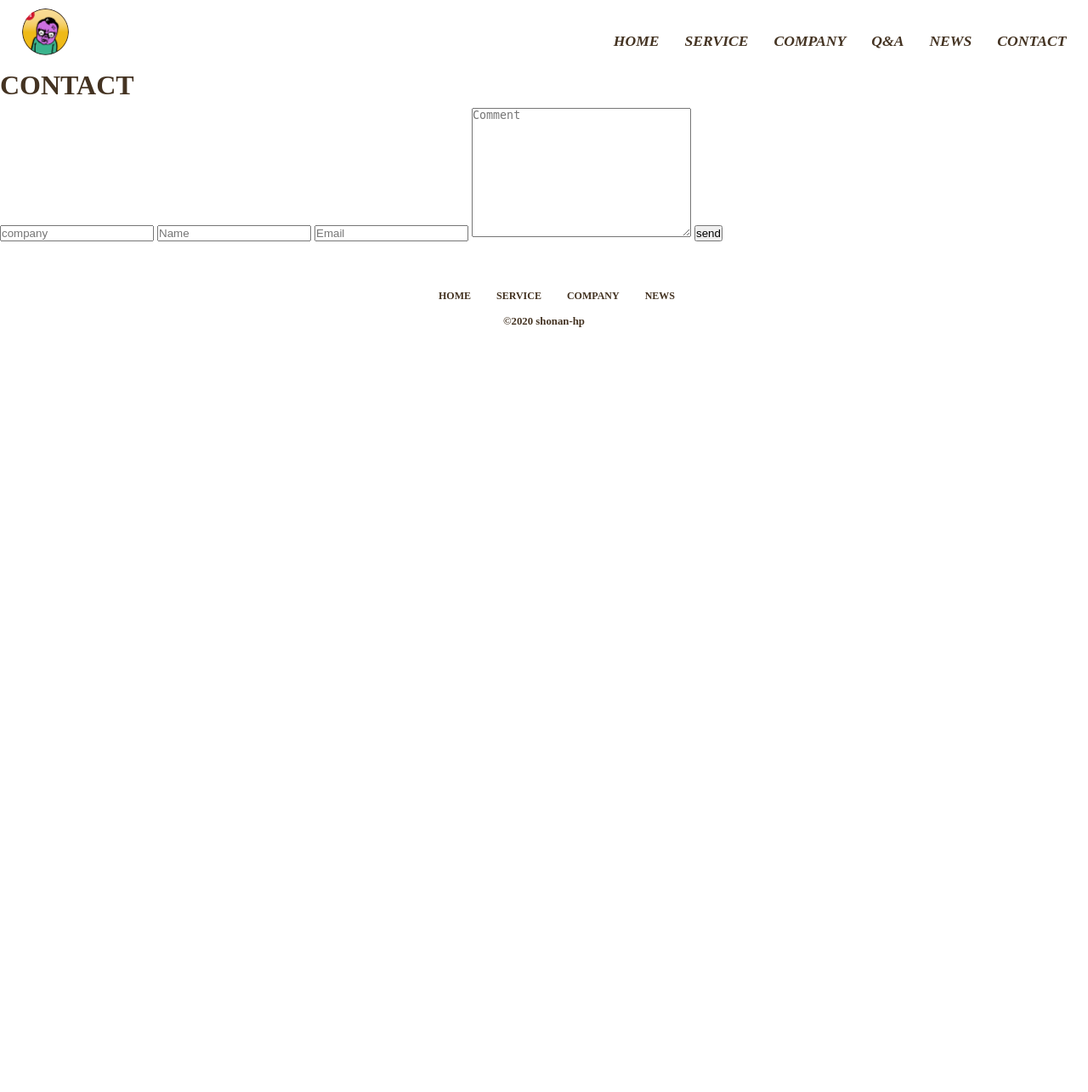
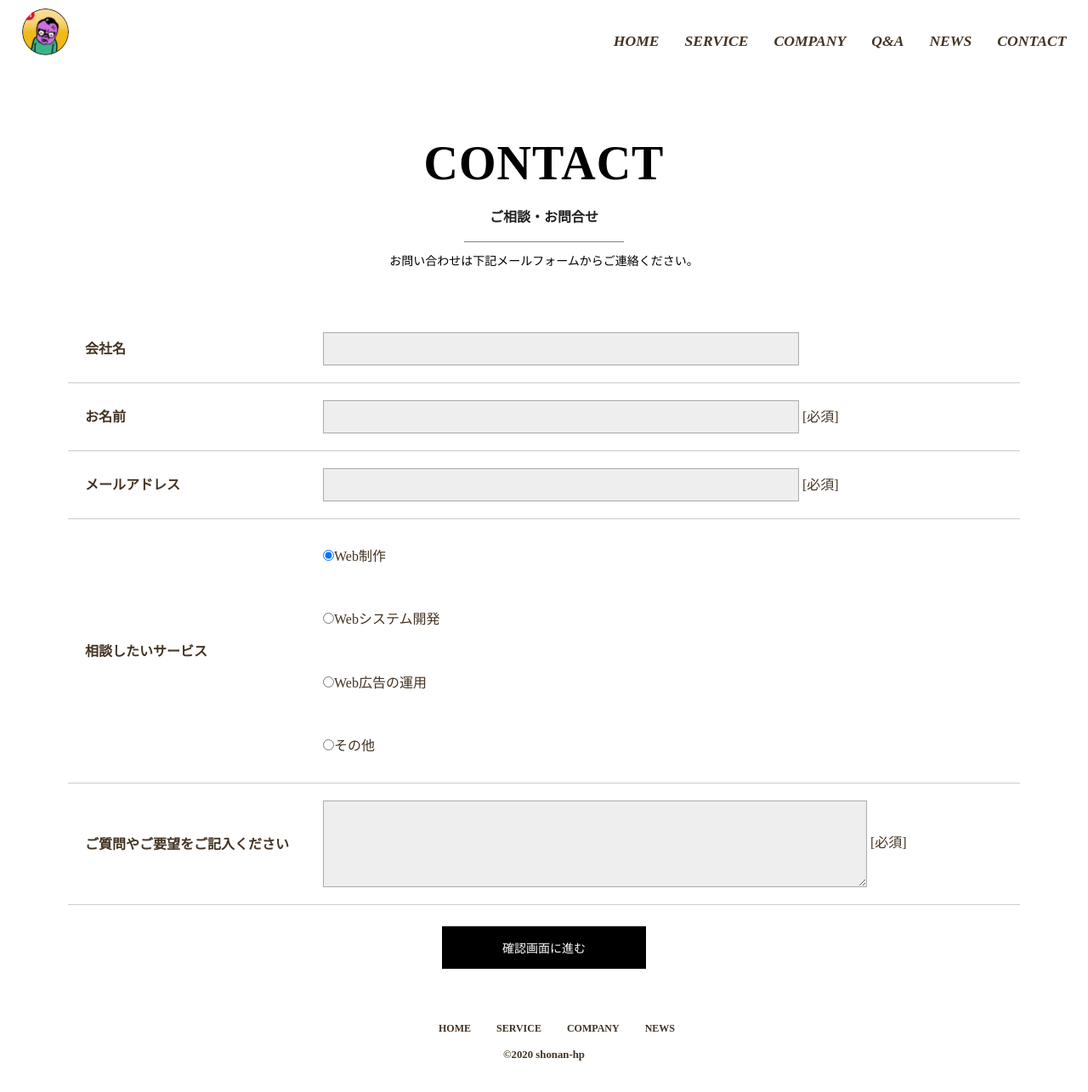
Before and after one commit to JUNJI-MUROI/hp, a PHP site: page /contact.html in a window 1280 px wide. Shown: the whole page at 85% size. Before the commit the page ends 385 px from the top, so only its background shows below. Run offline with PHP 8.4, Linux system fonts and the light colour scheme.

Commit message:
contact.htmlを変更しました

```diff
--- a/contact.html
+++ b/contact.html
@@ -34,16 +34,41 @@
 
   <iframe name="hidden_iframe" id="hidden_iframe" style="display:none;" onload="if(submitted) {window.location='thanks.html';}"></iframe>
 
+  <div class="wrapper contact">
+    <h2>CONTACT</h2>
+    <h3>ご相談・お問合せ</h3>
+    <p>お問い合わせは下記メールフォームからご連絡ください。</p>
   <form action="https://docs.google.com/forms/u/3/d/e/1FAIpQLSdsCNIBURdkPGpJAeqN_WbyoJ7RmKImTuPsP-YACgynZL202A/formResponse" target="hidden_iframe" onsubmit="submitted=true;">
-    <h1>CONTACT</h1>
-    <input type="text" name="entry.1923065908" placeholder="company">
-    <input type="text" name="entry.289745675" placeholder="Name">
-    <input type="text" name="entry.1541720662" placeholder="Email">
-    <textarea name="entry.1794318570" placeholder="Comment" cols="30" rows="10"></textarea>
 
-    <input type="submit" value="send">
+    <table width="100%" border="0" cellspacing="0" cellpadding="0">
+      <tbody><tr>
+        <th>会社名</th>
+        <td><input name="会社名" type="text" tabindex="1" accesskey="1"></td>
+      </tr>
+      <tr>
+        <th>お名前</th>
+        <td><input name="_お名前" type="text" tabindex="2" accesskey="2" required=""><span class="hissu"> [必須]</span></td>
+      </tr>
+
+      <tr>
+        <th>メールアドレス</th>
+        <td><input name="_email" type="text" tabindex="4" accesskey="4" required=""><span class="hissu"> [必須]</span></td>
+      </tr>
+
+      <tr>
+        <th>相談したいサービス</th>
+        <td><span class="radio"><input name="相談したいサービス" type="radio" value="課題解決Web制作" checked="">Web制作</span>　<span class="radio"><input name="相談したいサービス" type="radio" value="Webシステム開発">Webシステム開発</span>　<span class="radio"><input name="相談したいサービス" type="radio" value="Web広告の運用">Web広告の運用</span>　<span class="radio"><input name="相談したいサービス" type="radio" value="その他">その他</span></td>
+      </tr>
+
+      <tr>
+        <th>ご質問やご要望をご記入ください</th>
+        <td><textarea name="_お問い合わせ内容" cols="" rows="6" tabindex="5" accesskey="5" required=""></textarea><span class="hissu"> [必須]</span></td>
+      </tr>
+
+    </tbody></table>
+    <input name="" type="submit" value="確認画面に進む" class="dwcf-form">
   </form>
-
+  </div>
 
   <footer class="wrapper page-footer">
 
--- a/style.css
+++ b/style.css
@@ -258,26 +258,132 @@ small{
 }
 
 .wrapper {
+  margin: 0 auto;
+  padding: 0 2%;
+  text-align: center;
+}
 
-  padding: 0 2%;
+.contact {
+  max-width: 1120px;
+
 }
 
 
+.contact h2{
+ margin-top: 100px;
+ color: #000;
+ line-height: 0.7;
+ margin-bottom: 30px;
+ font-size: 56px;
+ font-weight: bold;
+ letter-spacing: 1px;
+ font-family: inherit;
+}
 
+.contact h3{
+  color: #1F1F1F;
+    font-size: 16px;
+    border-bottom: 1px solid #828282;
 
+    font-style: normal;
+    padding: 15px 30px;
+    padding-top: 0;
+    box-sizing: border-box;
+    display: inline-block;
+}
 
+.contact p{
+  color: #000;
+    font-size: 14px;
+    padding-bottom: 10px;
+    line-height: 1.8;
+    padding-top: 10px;
+    padding-bottom: 50px;
+}
+ th {
+  padding: 20px 20px;
+    border-bottom: 1px solid #ccc;
+  width: 25%;
+  text-align: left;
+  box-sizing: border-box;
+  display: table-cell;
+    vertical-align: inherit;
+}
 
+table {
+  border-collapse: collapse;
+  border-spacing: 0;
+  display: table;
+  border-color: gray;
+}
 
+tr {
+  display: table-row;
+  vertical-align: inherit;
+  border-color: inherit;
+  box-sizing: border-box;
+}
 
+td {
+  padding: 20px 20px;
+    border-bottom: 1px solid #ccc;
+    display: table-cell;
+    vertical-align: inherit;
+    text-align: left;
+}
 
+input[type = text] {
+  width: 70%;
+    box-sizing: border-box;
+    border: 1px solid #aaa;
+    background-color: #eee;
+    padding: 5px 10px;
+    font-family: inherit;
+    font-size: inherit;
+    line-height: inherit;
+    letter-spacing: normal;
+    word-spacing: normal;
+    text-transform: none;
+    text-indent: 0px;
+    text-shadow: none;
+    display: inline-block;
+    text-align: start;
+    appearance: textfield;
+}
 
+textarea {
+  width: 80%;
+    box-sizing: border-box;
+    vertical-align: middle;
+    border: 1px solid #aaa;
+    background-color: #eee;
+    padding: 5px 10px;
+}
 
+input[type="submit"] {
+  color: #fff;
+  border: 0px;
+  background-color: #000;
+  font-size: 14px;
+  margin-bottom: 20px;
+  width: 240px;
+  padding: 15px;
+  display: block;
+  margin: 25px auto 60px auto;
+  cursor: pointer;
+}
 
+input[type="submit"]:hover{
+  color: #fff;
+  background-color: cadetblue;
+}
 
-
-
-
-
+.radio {
+  position: relative;
+    display: block;
+    margin-top: 10px;
+    margin-bottom: 10px;
+}
 /*
 <<<<<<< HEAD
 >>>>>>> 8ce605440b75ede39f69a415d9e07b90674c5684
```
